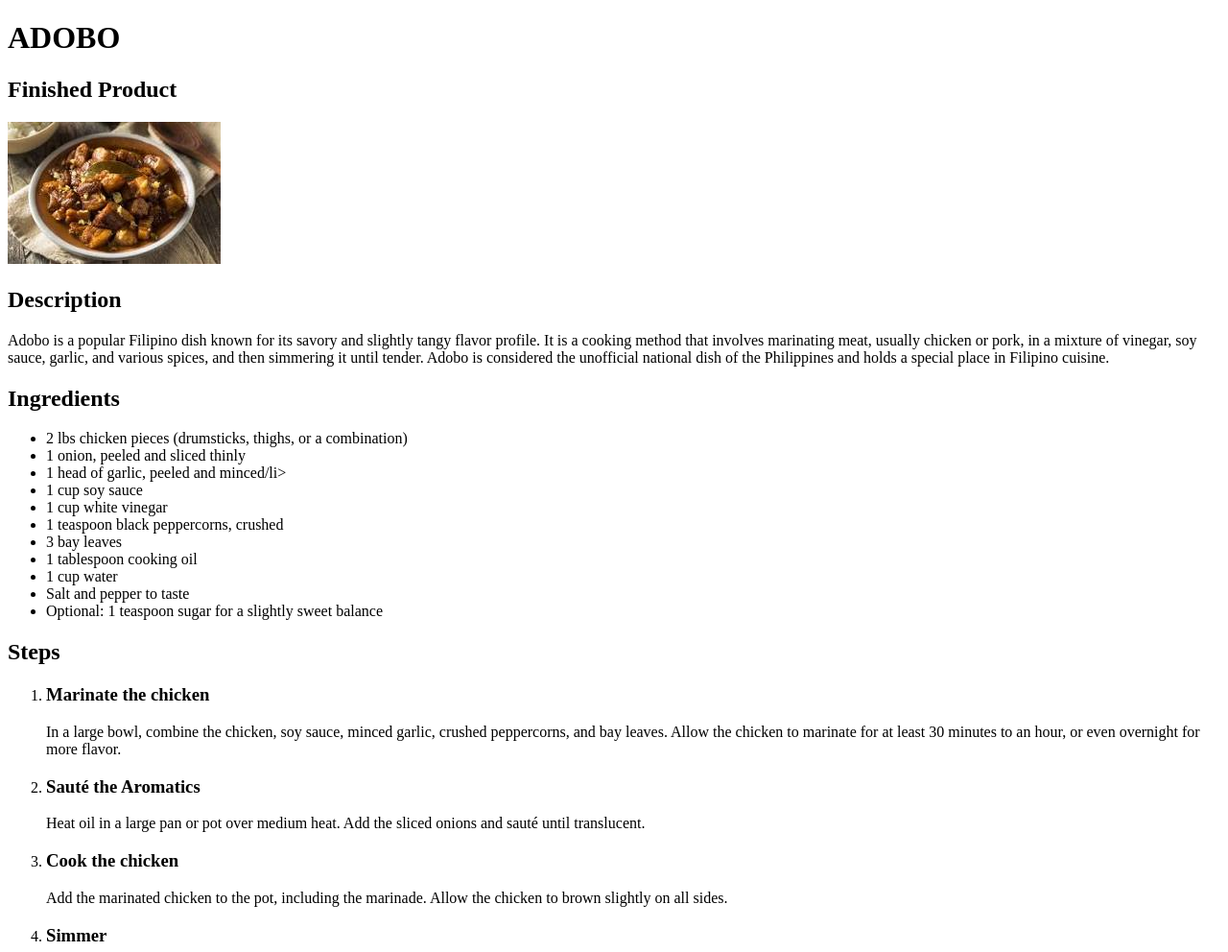
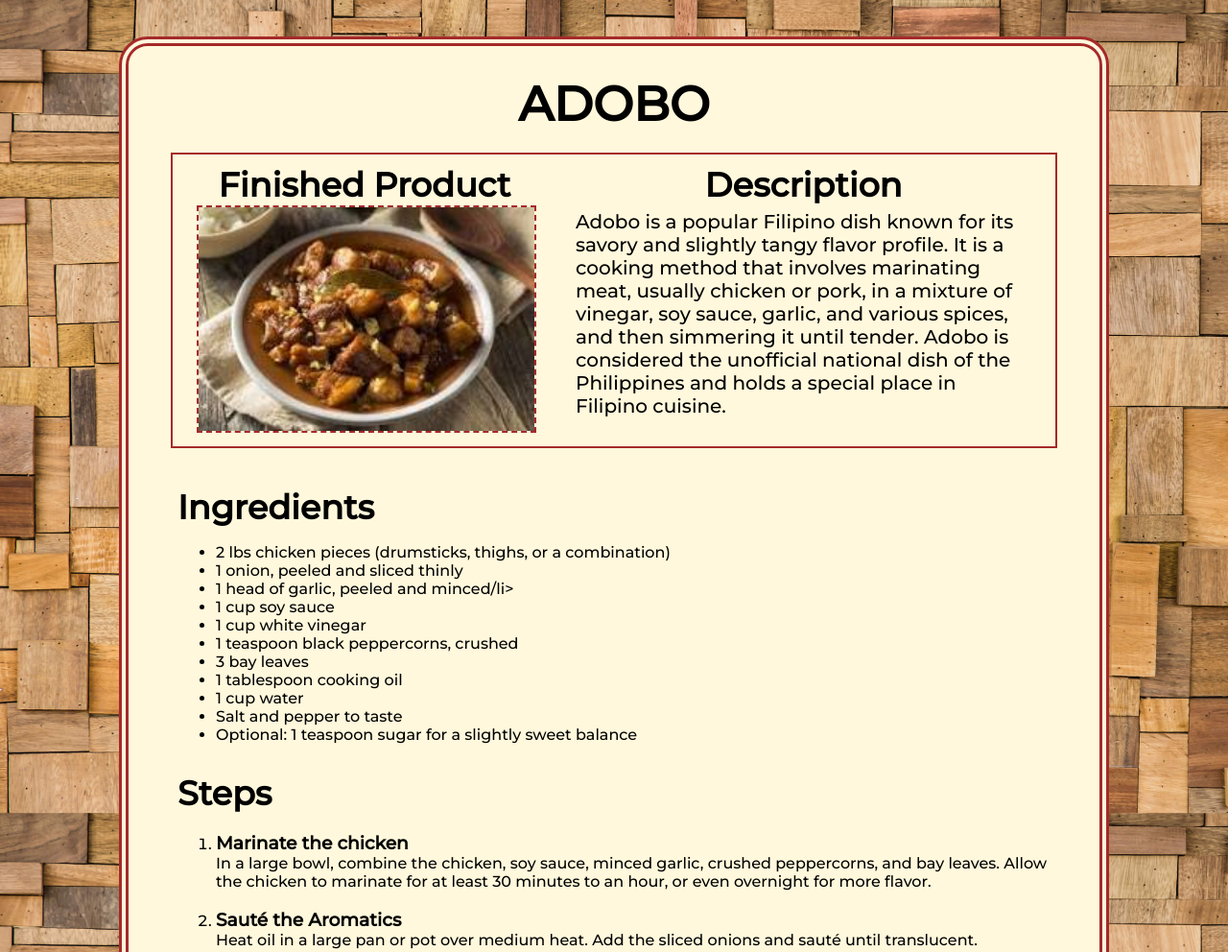
Before and after one commit to ZaiBerm/odin-recipes, a plain HTML site: page recipes/adobo.html in a window 1280 px wide. Shown: the top 992 px of the page at 96% size. Drawn offline with Linux system fonts and the light colour scheme.

Commit message:
finished odin recipe

```diff
--- a/recipes/adobo.html
+++ b/recipes/adobo.html
@@ -3,14 +3,27 @@
 <html>
     <head>
         <meta charset="utf-8">
+        <link rel="preconnect" href="https://fonts.googleapis.com">
+        <link rel="preconnect" href="https://fonts.gstatic.com" crossorigin>
+        <link href="https://fonts.googleapis.com/css2?family=Montserrat:wght@500&display=swap" rel="stylesheet">
+        <link rel = "stylesheet" href = "recipe-style.css">
     </head>
     <body>
+        <div class = "body-div">
             <h1>ADOBO</h1>
-        <h2>Finished Product</h2>
-        <img src = "../recipe_images/adobo.jpeg">
-        <h2>Description</h2>
-        <p>Adobo is a popular Filipino dish known for its savory and slightly tangy flavor profile. It is a cooking method that involves marinating meat, usually chicken or pork, in a mixture of vinegar, soy sauce, garlic, and various spices, and then simmering it until tender. Adobo is considered the unofficial national dish of the Philippines and holds a special place in Filipino cuisine.</p>
-        <h2>Ingredients</h2>
+            <div class = "overview">
+                <div class = "dish-pic-section">
+                    <p class = "htwos">Finished Product</p>
+                    <img src = "../recipe_images/adobo.jpeg" class = "dish-img">
+                </div>
+                <div class = "dish-description">
+                    <p class = "htwos">Description</p>
+                    <p class = "description">Adobo is a popular Filipino dish known for its savory and slightly tangy flavor profile. It is a cooking method that involves marinating meat, usually chicken or pork, in a mixture of vinegar, soy sauce, garlic, and various spices, and then simmering it until tender. Adobo is considered the unofficial national dish of the Philippines and holds a special place in Filipino cuisine.</p>
+                </div>
+            </div>
+
+            <div class = "procedures">
+                <p class = "htwos">Ingredients</p>
                 <ul>
                     <li>2 lbs chicken pieces (drumsticks, thighs, or a combination)</li>
                     <li>1 onion, peeled and sliced thinly</li>
@@ -24,7 +37,7 @@
                     <li>Salt and pepper to taste</li>
                     <li>Optional: 1 teaspoon sugar for a slightly sweet balance</li>
                 </ul>
-        <h2>Steps</h2>
+                <p class = "htwos">Steps</p>
                 <ol>
                     <li><h3>Marinate the chicken</h3> <p>In a large bowl, combine the chicken, soy sauce, minced garlic, crushed peppercorns, and bay leaves. Allow the chicken to marinate for at least 30 minutes to an hour, or even overnight for more flavor.</p></li>
                     <li><h3>Sauté the Aromatics</h3> <p>Heat oil in a large pan or pot over medium heat. Add the sliced onions and sauté until translucent.</p></li>
@@ -33,5 +46,8 @@
                     <li><h3>Adjust seasoning</h3> <p>Taste the adobo and adjust the seasoning. You can add salt, pepper, or a teaspoon of sugar for a slightly sweet balance. The adobo should have a good balance of savory, tangy, and slightly sweet flavors.</p></li>
                     <li><h3>Serve</h3> <p>Serve the Chicken Adobo over steamed rice. The sauce is flavorful and can be drizzled over the rice. Enjoy!</p></li>
                 </ol>
+            </div>
+
+        </div>
     </body>
 </html>
--- /dev/null
+++ b/recipes/recipe-style.css
@@ -0,0 +1,88 @@
+body {
+  background-image: url(../Wooden-Background.jpg);
+  background-attachment:fixed;
+  background-repeat: no-repeat;
+  background-size: cover;
+  display: flex;
+  justify-content: center;
+  align-items: center;
+  padding-bottom: 50px;
+  padding-top: 30px;
+  min-width: 650px;
+}
+
+* {
+  font-family: 'Montserrat', arial;
+  margin-bottom: 0px;
+}
+
+p, h1 {
+  margin: 0px;
+}
+
+.body-div {
+  background-color:cornsilk;
+  width: 80%;
+  border-radius: 30px;
+  border-style:double;
+  border-width: 10px;
+  border-color: brown;
+  display: flex;
+  flex-direction: column;
+  align-items: center;
+  padding-bottom: 50px;
+}
+
+h1 {
+  margin-top: 30px;
+  font-size: 50px;
+}
+
+.overview {
+  display: flex;
+  align-items: start;
+  width: 90%;
+  border: 2px solid brown;
+  padding: 10px 5px 10px 5px;
+  margin-top: 20px;
+}
+
+.dish-pic-section {
+  width: 350px;
+  margin-right: 45px;
+  margin-left: 20px;
+}
+
+.dish-pic-section img {
+  width: 100%;
+  object-fit: cover;
+  border: 2px dashed brown;
+}
+
+.dish-description {
+  flex: 1;
+  margin-right: 20px;
+}
+
+.htwos {
+  font-weight: bold;
+  font-size: 35px;
+}
+
+.dish-description .description {
+  margin-top: 5px;
+  font-size:20px;
+}
+
+.overview .htwos {
+  text-align: center;
+}
+
+.procedures {
+  width: 90%;
+  margin-top: 10px;
+}
+
+.procedures .htwos {
+  margin-top: 30px;
+}
--- a/styles.css
+++ b/styles.css
@@ -13,6 +13,7 @@ body {
   flex-direction: column;
   align-items: center;
   padding-bottom: 50px;
+  padding-top: 30px;
 }
 
 .pagename {
@@ -26,7 +27,7 @@ body {
 
 .inner-div {
   background-color:cornsilk;
-  width: 900px;
+  width: 80%;
   border-radius: 30px;
   border-style:double;
   border-width: 10px;
@@ -51,7 +52,7 @@ body {
 }
 
 .introimage{
-  width: 750px;
+  width: 85%;
   height: 400px;
   object-fit:fill;
   border-radius: 20px;
@@ -66,8 +67,7 @@ body {
 }
 
 .dishes {
-  width: 850px;
-  height: 270px;
+  width: 85%;
   border-radius: 20px;
   border-style: solid;
   border-color: brown;
@@ -87,6 +87,15 @@ body {
   width:230px;
   height: 200px;
   position: relative;
+  margin: 30px 0px 30px 0px;
+}
+
+@media(max-width: 1100px)
+{
+  .dishes {
+    flex-direction: column;
+    width: 280px;
+  }
 }
 
 .dish-img {
```
Also changed, not shown: index.html (+1 -0 lines), recipes/sinigang.html (+20 -6 lines), recipes/turon.html (+17 -9 lines). Lines whose indentation alone changed are shown as unchanged.
